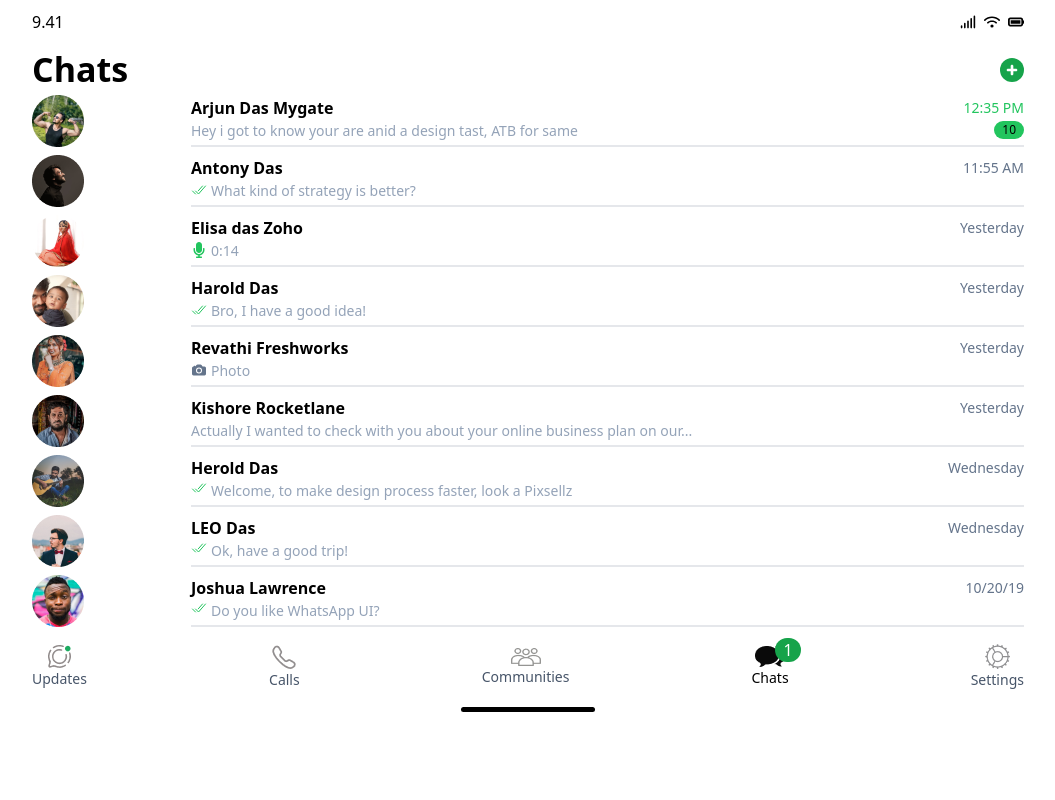
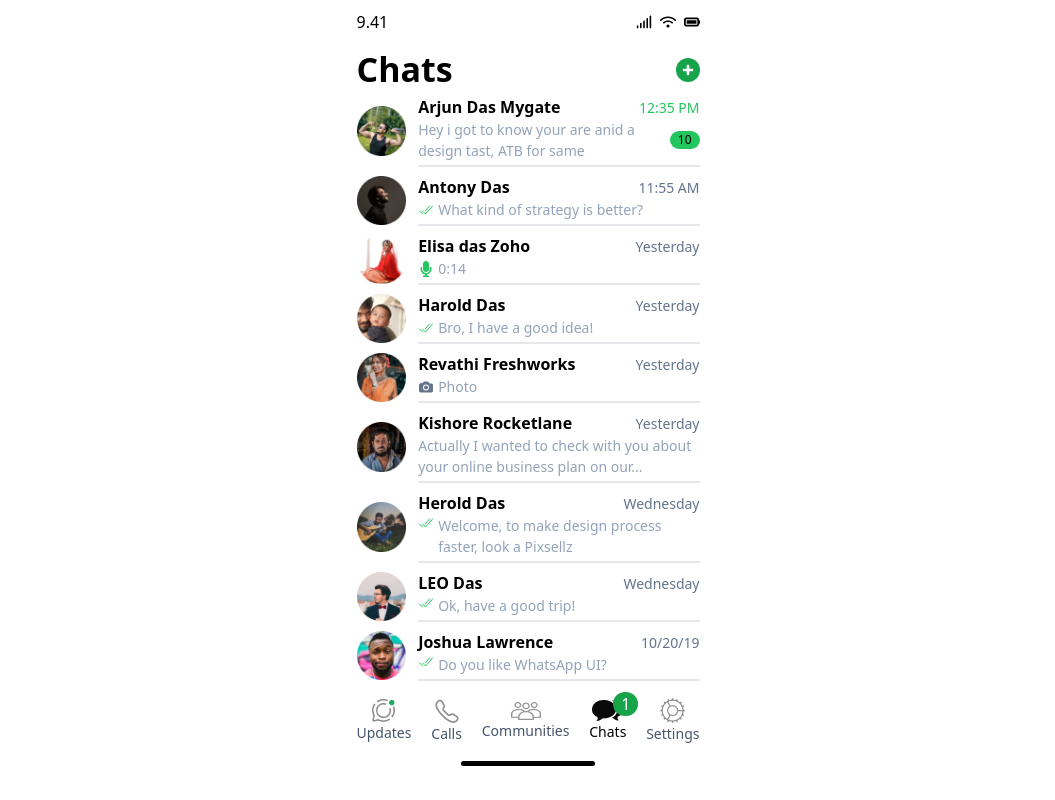
Before and after one commit to tanvirkhan00/whatsAppClone, a React (Vite) app: page / in a window 1280 px wide. Shown: the whole page, without its empty margins (112-1167 px from the left). Built offline with nearby package versions, Linux system fonts and the light colour scheme.

Commit message:
netlify issu

```diff
--- a/src/Components/ContactBox.jsx
+++ b/src/Components/ContactBox.jsx
@@ -14,8 +14,8 @@ import { FaChevronRight } from "react-icons/fa6";
 
 
 // Images
-import image from "/src/assets/Image2.png"
-import currency from "/src/assets/currency.png"
+import image from "../assets/Image2.png"
+import currency from "../assets/currency.png"
 
 const ContactBox = () => {
     return (
--- a/src/Components/NameBox.jsx
+++ b/src/Components/NameBox.jsx
@@ -1,7 +1,7 @@
 import React from 'react';
 
 // Image
-import image3 from "/src/assets/Image3.png"
+import image3 from "../assets/Image3.png"
 
 // Icon
 import { FaChevronLeft } from "react-icons/fa6";
--- a/tailwind.config.js
+++ b/tailwind.config.js
@@ -6,13 +6,11 @@ export default {
   ],
   theme: {
     screens:{
-      "sm" : '375px',
-      'md': '768px',
-      'lg': '1024px',
+      DEFAULT:'375px',
     },
     extend: {
       backgroundImage:{
-        "bgChat" :"url('/src/assets/bgImage.png')",
+        "bgChat" :"url('./assets/bgImage.png')",
       }
     },
       container: {
```
Also changed, not shown: src/Components/ChatBoxFooter.jsx (+5 -5 lines), src/Components/Chats.jsx (+9 -9 lines), src/Components/CommentBox.jsx (+4 -4 lines), src/Components/MessageBoxFooter.jsx (+5 -5 lines).
